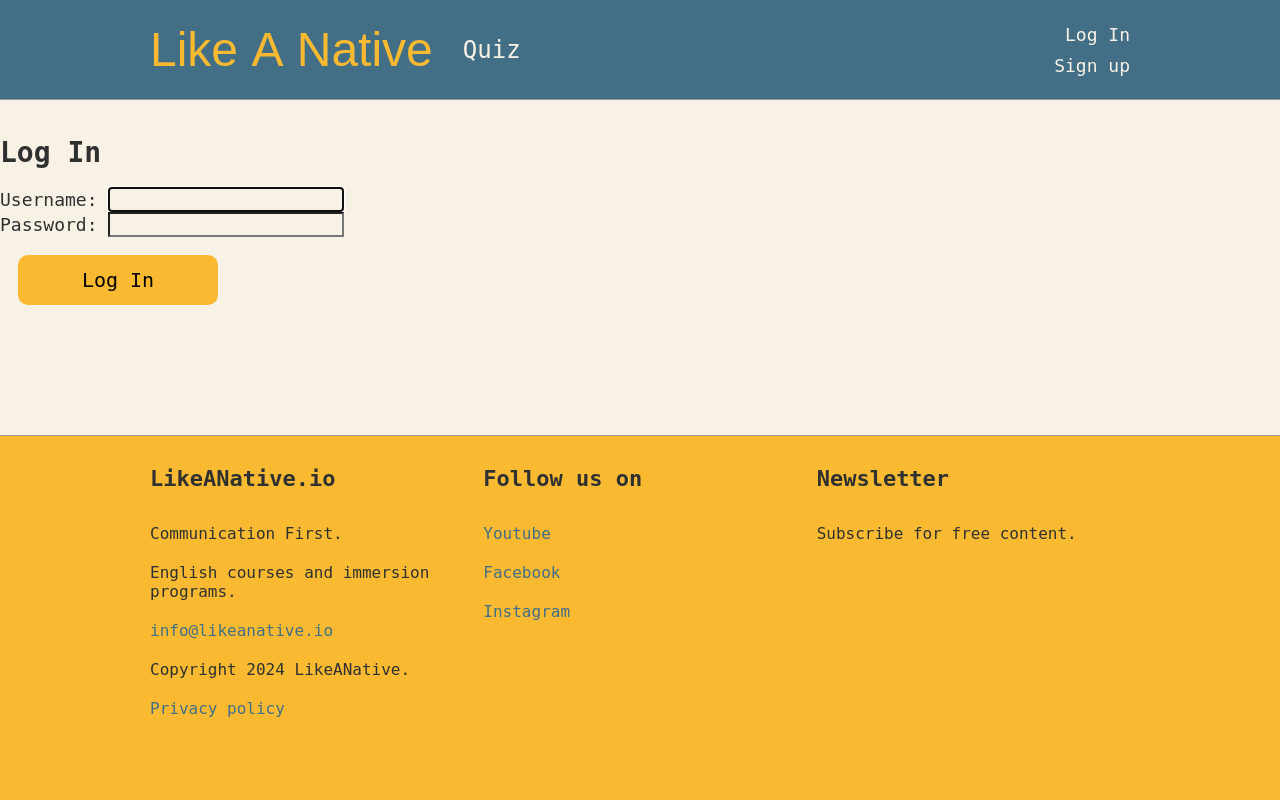
After one commit to grenkoff/english-test-django, a Django app: page /accounts/login/ in a window 1280 px wide. The commit adds this page. Run offline with Django 5.2, Linux system fonts and the light colour scheme; some web fonts are replaced.

Commit message:
add: login functionality

```diff
--- a/config/settings.py
+++ b/config/settings.py
@@ -123,3 +123,5 @@ STATICFILES_DIRS = [BASE_DIR / "static"]
 # https://docs.djangoproject.com/en/5.0/ref/settings/#default-auto-field
 
 DEFAULT_AUTO_FIELD = 'django.db.models.BigAutoField'
+
+LOGIN_REDIRECT_URL = "home"
--- a/config/urls.py
+++ b/config/urls.py
@@ -19,5 +19,6 @@ from django.urls import path, include
 
 urlpatterns = [
     path('admin/', admin.site.urls),
+    path("accounts/", include("django.contrib.auth.urls")),
     path("", include("pages.urls")),
 ]
--- a/static/css/base.css
+++ b/static/css/base.css
@@ -11,17 +11,19 @@
 h1 {
     font-size: 36px;
     font-weight: bold;
-    margin-bottom: 2rem;
+    margin-bottom: 1.25rem;
 }
 
 h2 {
     font-size: 28px;
     font-weight: bold;
+    margin-bottom: 1rem;
 }
 
 h3 {
     font-size: 22px;
     font-weight: bold;
+    margin-bottom: 0.75rem;
 }
 
 body, html {
@@ -204,6 +206,7 @@ footer div {
 
 .contacts p {
     background-color: #f9ba32;
+    font-size: 16px;
     /* color: #F8F1E5; */
     margin-bottom: 20px;
     /* color: #F8F1E5; */
@@ -216,6 +219,7 @@ footer div {
 
 .contacts a {
     background-color: #f9ba32;
+    font-size: 16px;
     color: #426E86;
     text-decoration: none;
 }
@@ -238,6 +242,7 @@ footer div {
 
 .follow p {
     background-color: #f9ba32;
+    font-size: 16px;
     /* color: #F8F1E5; */
     margin-bottom: 20px;
     /* color: #F8F1E5; */
@@ -250,6 +255,7 @@ footer div {
 
 .follow a {
     background-color: #f9ba32;
+    font-size: 16px;
     color: #426E86;
     text-decoration: none;
 }
@@ -271,6 +277,7 @@ footer div {
 
 .newsletter p {
     background-color: #f9ba32;
+    font-size: 16px;
     /* color: #F8F1E5; */
     margin-bottom: 20px;
     /* color: #F8F1E5; */
--- a/templates/base.html
+++ b/templates/base.html
@@ -18,8 +18,12 @@
                         <a href="{% url 'quiz' %}" class="menu">Quiz</a>
                     </div>
                     <div class="login">
-                        <a href="{% url 'home' %}">Login</a>
-                        <a href="{% url 'home' %}">Sign&nbsp;up</a>
+                        {% if user.is_authenticated %}
+                            <p>Hi, {{ user.username }}</p>
+                        {% else %}
+                            <a href="{% url 'login' %}">Log In</a>
+                        {% endif %}
+                            <a href="{% url 'home' %}">Sign&nbsp;up</a>
                     </div>
 
                 </div>
--- a/templates/home.html
+++ b/templates/home.html
@@ -7,7 +7,7 @@
 
         <script>
             function redirectToPage() {
-              window.location.href = "{% url 'quiz' %}"; // Замените ссылку на нужную вам
+              window.location.href = "{% url 'quiz' %}";
             }
           </script>
     </div>
--- /dev/null
+++ b/templates/registration/login.html
@@ -0,0 +1,9 @@
+{% extends "base.html" %}
+
+{% block content %}
+<h2>Log In</h2>
+<form method="post">{% csrf_token %}
+    {{ form.as_p }}
+    <button type="submit">Log In</button>
+</form>
+{% endblock content %}
```
Also changed, not shown: db.sqlite3.
